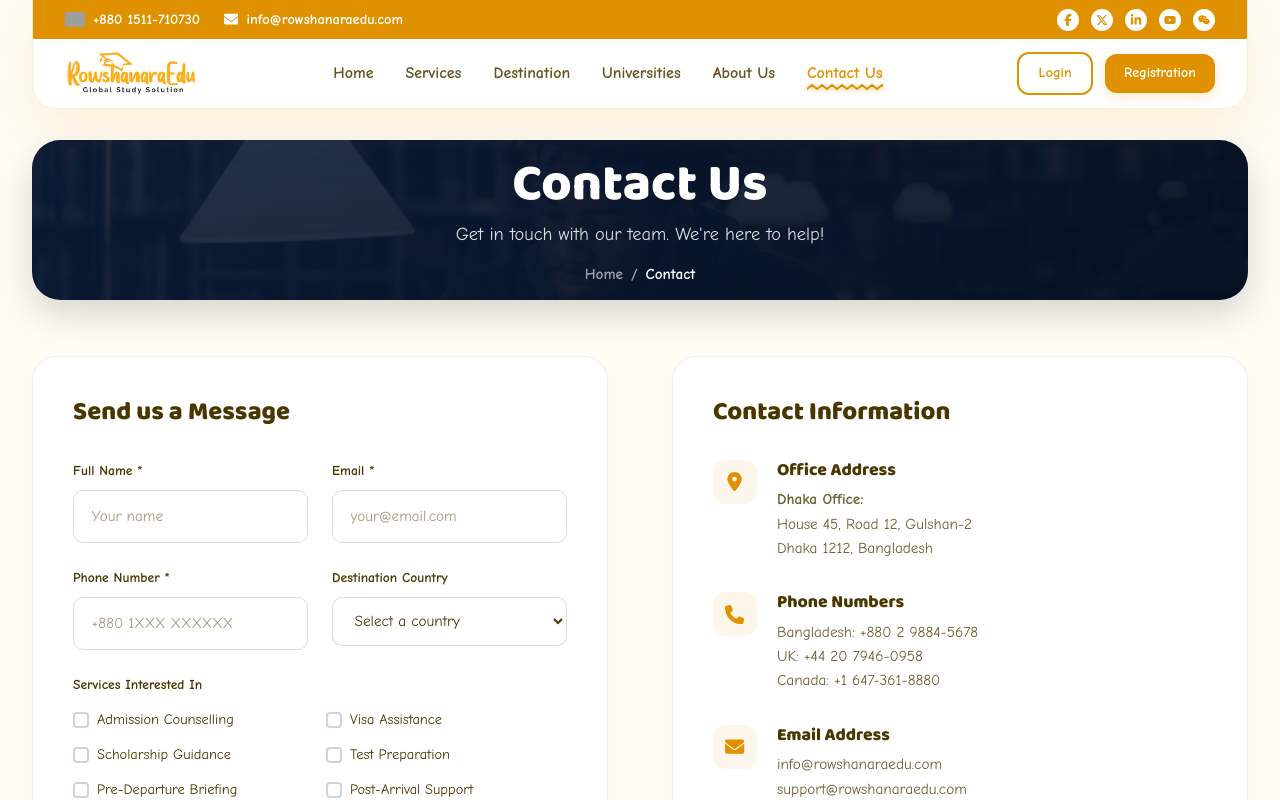
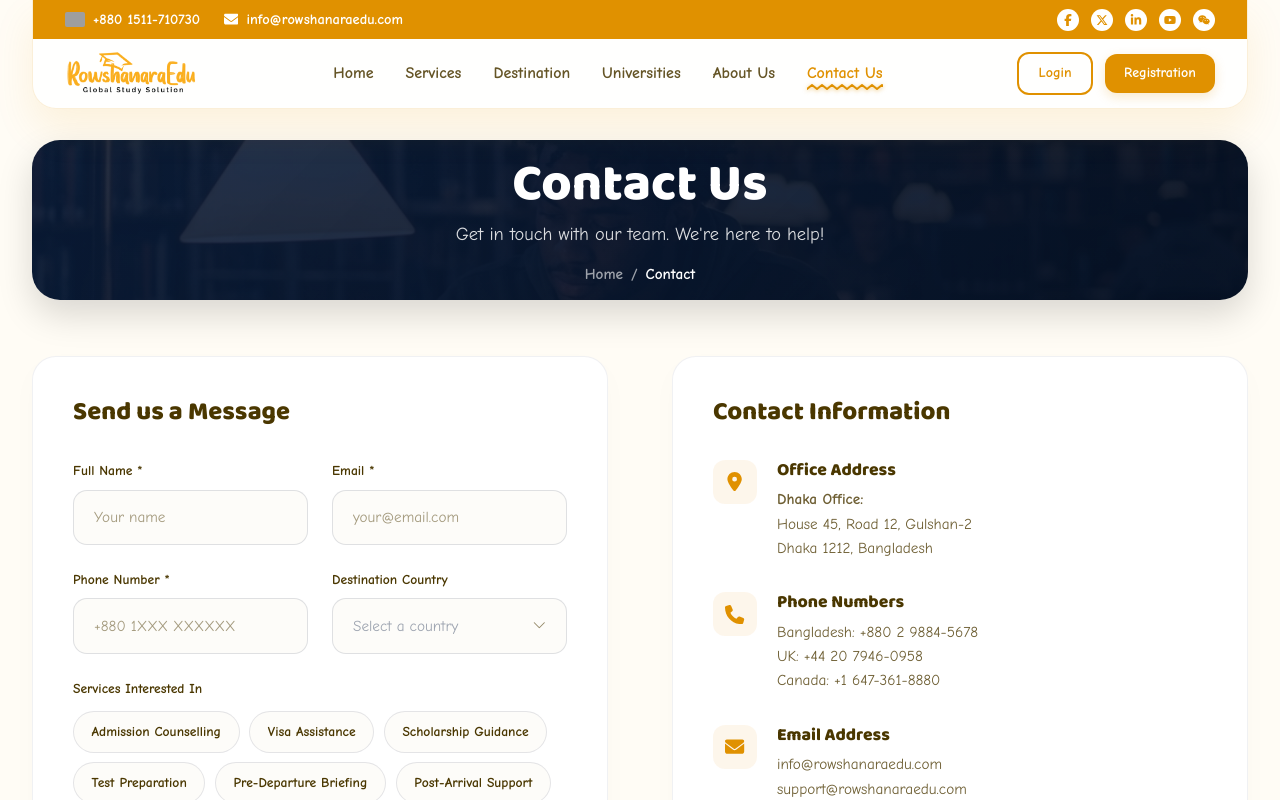
Before and after one commit to princeshiamofficial/Rowshanara-Edu, a Next.js app: page /contact in a window 1280 px wide. Shown: the top 800 px of the page. Built offline with nearby package versions, Linux system fonts and the light colour scheme; grey boxes are pictures that could not be loaded.

Commit message:
design(contact): replace native select with custom modern dropdown in ContactForm

```diff
--- a/src/components/contact/ContactForm.tsx
+++ b/src/components/contact/ContactForm.tsx
@@ -13,6 +13,7 @@ export default function ContactForm() {
     message: ""
   });
   const [submitted, setSubmitted] = useState(false);
+  const [isDropdownOpen, setIsDropdownOpen] = useState(false);
 
   const handleSubmit = (e: React.FormEvent) => {
     e.preventDefault();
@@ -52,6 +53,40 @@ export default function ContactForm() {
     "Pre-Departure Briefing",
     "Post-Arrival Support"
   ];
+
+  const countriesList = [
+    "United Kingdom",
+    "United States",
+    "Canada",
+    "Australia",
+    "Germany",
+    "Malaysia"
+  ];
+
+  const inputStyle: React.CSSProperties = {
+    width: "100%",
+    padding: "0.9rem 1.25rem",
+    borderRadius: "14px",
+    border: "1px solid rgba(10, 28, 58, 0.12)",
+    background: "#fdfcf9",
+    fontSize: "0.95rem",
+    color: "var(--text)",
+    outline: "none",
+    transition: "all 0.3s ease",
+    fontFamily: "inherit"
+  };
+
+  const handleFocus = (e: React.FocusEvent<HTMLInputElement | HTMLTextAreaElement | HTMLSelectElement>) => {
+    e.currentTarget.style.borderColor = "var(--primary)";
+    e.currentTarget.style.background = "white";
+    e.currentTarget.style.boxShadow = "0 0 0 4px rgba(224, 145, 0, 0.12)";
+  };
+
+  const handleBlur = (e: React.FocusEvent<HTMLInputElement | HTMLTextAreaElement | HTMLSelectElement>) => {
+    e.currentTarget.style.borderColor = "rgba(10, 28, 58, 0.12)";
+    e.currentTarget.style.background = "#fdfcf9";
+    e.currentTarget.style.boxShadow = "none";
+  };
 
   return (
     <div style={{
@@ -102,16 +137,9 @@ export default function ContactForm() {
                 placeholder="Your name"
                 value={formData.name}
                 onChange={e => setFormData({ ...formData, name: e.target.value })}
-                style={{
-                  padding: "0.85rem 1.1rem",
-                  borderRadius: "10px",
-                  border: "1px solid rgba(10, 28, 58, 0.15)",
-                  fontSize: "0.95rem",
-                  outline: "none",
-                  transition: "all 0.3s"
-                }}
-                onFocus={e => e.currentTarget.style.borderColor = "var(--primary)"}
-                onBlur={e => e.currentTarget.style.borderColor = "rgba(10, 28, 58, 0.15)"}
+                style={inputStyle}
+                onFocus={handleFocus}
+                onBlur={handleBlur}
               />
             </div>
             <div style={{ display: "flex", flexDirection: "column", gap: "0.5rem" }}>
@@ -122,16 +150,9 @@ export default function ContactForm() {
                 placeholder="your@email.com"
                 value={formData.email}
                 onChange={e => setFormData({ ...formData, email: e.target.value })}
-                style={{
-                  padding: "0.85rem 1.1rem",
-                  borderRadius: "10px",
-                  border: "1px solid rgba(10, 28, 58, 0.15)",
-                  fontSize: "0.95rem",
-                  outline: "none",
-                  transition: "all 0.3s"
-                }}
-                onFocus={e => e.currentTarget.style.borderColor = "var(--primary)"}
-                onBlur={e => e.currentTarget.style.borderColor = "rgba(10, 28, 58, 0.15)"}
+                style={inputStyle}
+                onFocus={handleFocus}
+                onBlur={handleBlur}
               />
             </div>
           </div>
@@ -150,90 +171,164 @@ export default function ContactForm() {
                 placeholder="+880 1XXX XXXXXX"
                 value={formData.phone}
                 onChange={e => setFormData({ ...formData, phone: e.target.value })}
-                style={{
-                  padding: "0.85rem 1.1rem",
-                  borderRadius: "10px",
-                  border: "1px solid rgba(10, 28, 58, 0.15)",
-                  fontSize: "0.95rem",
-                  outline: "none",
-                  transition: "all 0.3s"
-                }}
-                onFocus={e => e.currentTarget.style.borderColor = "var(--primary)"}
-                onBlur={e => e.currentTarget.style.borderColor = "rgba(10, 28, 58, 0.15)"}
+                style={inputStyle}
+                onFocus={handleFocus}
+                onBlur={handleBlur}
               />
             </div>
-            <div style={{ display: "flex", flexDirection: "column", gap: "0.5rem" }}>
+            <div style={{ display: "flex", flexDirection: "column", gap: "0.5rem", position: "relative" }}>
               <label style={{ fontSize: "0.85rem", fontWeight: 700, color: "var(--text)" }}>Destination Country</label>
-              <select
-                value={formData.country}
-                onChange={e => setFormData({ ...formData, country: e.target.value })}
+              <div
+                onClick={() => setIsDropdownOpen(!isDropdownOpen)}
                 style={{
-                  padding: "0.85rem 1.1rem",
-                  borderRadius: "10px",
-                  border: "1px solid rgba(10, 28, 58, 0.15)",
-                  fontSize: "0.95rem",
-                  outline: "none",
-                  background: "white",
-                  cursor: "pointer"
+                  ...inputStyle,
+                  cursor: "pointer",
+                  display: "flex",
+                  justifyContent: "space-between",
+                  alignItems: "center",
+                  borderColor: isDropdownOpen ? "var(--primary)" : "rgba(10, 28, 58, 0.12)",
+                  background: isDropdownOpen ? "white" : "#fdfcf9",
+                  boxShadow: isDropdownOpen ? "0 0 0 4px rgba(224, 145, 0, 0.12)" : "none"
                 }}
               >
-                <option value="">Select a country</option>
-                <option value="United Kingdom">United Kingdom</option>
-                <option value="United States">United States</option>
-                <option value="Canada">Canada</option>
-                <option value="Australia">Australia</option>
-                <option value="Germany">Germany</option>
-                <option value="Malaysia">Malaysia</option>
-              </select>
+                <span style={{ color: formData.country ? "var(--text)" : "#9ca3af" }}>
+                  {formData.country || "Select a country"}
+                </span>
+                <i className="bi bi-chevron-down" style={{
+                  fontSize: "0.85rem",
+                  transition: "transform 0.3s ease",
+                  transform: isDropdownOpen ? "rotate(180deg)" : "rotate(0deg)",
+                  color: "var(--text)",
+                  opacity: 0.6
+                }}></i>
+              </div>
+
+              {isDropdownOpen && (
+                <>
+                  <div
+                    onClick={() => setIsDropdownOpen(false)}
+                    style={{
+                      position: "fixed",
+                      inset: 0,
+                      zIndex: 999
+                    }}
+                  />
+                  <div style={{
+                    position: "absolute",
+                    top: "100%",
+                    left: 0,
+                    right: 0,
+                    marginTop: "0.5rem",
+                    background: "white",
+                    borderRadius: "14px",
+                    border: "1px solid rgba(10, 28, 58, 0.08)",
+                    boxShadow: "0 10px 30px rgba(0, 0, 0, 0.08)",
+                    zIndex: 1000,
+                    overflow: "hidden",
+                    padding: "0.4rem 0"
+                  }}>
+                    <div
+                      onClick={() => {
+                        setFormData({ ...formData, country: "" });
+                        setIsDropdownOpen(false);
+                      }}
+                      style={{
+                        padding: "0.75rem 1.25rem",
+                        fontSize: "0.95rem",
+                        cursor: "pointer",
+                        color: "#9ca3af",
+                        transition: "all 0.2s"
+                      }}
+                      onMouseEnter={e => e.currentTarget.style.background = "#fdfcf9"}
+                      onMouseLeave={e => e.currentTarget.style.background = "transparent"}
+                    >
+                      Select a country
+                    </div>
+                    {countriesList.map((country, cIdx) => {
+                      const isSelected = formData.country === country;
+                      return (
+                        <div
+                          key={cIdx}
+                          onClick={() => {
+                            setFormData({ ...formData, country: country });
+                            setIsDropdownOpen(false);
+                          }}
+                          style={{
+                            padding: "0.75rem 1.25rem",
+                            fontSize: "0.95rem",
+                            cursor: "pointer",
+                            fontWeight: isSelected ? 700 : 500,
+                            color: isSelected ? "var(--primary)" : "var(--text)",
+                            background: isSelected ? "rgba(224, 145, 0, 0.06)" : "transparent",
+                            display: "flex",
+                            justifyContent: "space-between",
+                            alignItems: "center",
+                            transition: "all 0.2s"
+                          }}
+                          onMouseEnter={e => {
+                            if (!isSelected) e.currentTarget.style.background = "#fdfcf9";
+                          }}
+                          onMouseLeave={e => {
+                            if (!isSelected) e.currentTarget.style.background = "transparent";
+                          }}
+                        >
+                          <span>{country}</span>
+                          {isSelected && <FaCheck style={{ fontSize: "0.8rem", color: "var(--primary)" }} />}
+                        </div>
+                      );
+                    })}
+                  </div>
+                </>
+              )}
             </div>
           </div>
 
-          {/* Services Checkboxes */}
+          {/* Services Pill Tags */}
           <div style={{ display: "flex", flexDirection: "column", gap: "0.75rem" }}>
             <span style={{ fontSize: "0.85rem", fontWeight: 700, color: "var(--text)" }}>Services Interested In</span>
             <div style={{
-              display: "grid",
-              gridTemplateColumns: "1fr 1fr",
-              gap: "0.75rem"
+              display: "flex",
+              flexWrap: "wrap",
+              gap: "0.6rem"
             }}>
               {servicesList.map((service, idx) => {
                 const isChecked = formData.services.includes(service);
                 return (
-                  <label key={idx} style={{
-                    display: "flex",
-                    alignItems: "center",
-                    gap: "0.5rem",
-                    fontSize: "0.9rem",
-                    color: "var(--text)",
-                    cursor: "pointer"
-                  }}>
-                    <input
-                      type="checkbox"
-                      checked={isChecked}
-                      onChange={() => handleServiceChange(service)}
-                      style={{
-                        position: "absolute",
-                        opacity: 0,
-                        width: 0,
-                        height: 0
-                      }}
-                    />
-                    <div style={{
-                      width: "16px",
-                      height: "16px",
-                      borderRadius: "4px",
-                      border: isChecked ? "1px solid var(--primary)" : "2px solid #cbd5e1",
-                      backgroundColor: isChecked ? "var(--primary)" : "transparent",
-                      display: "flex",
+                  <button
+                    key={idx}
+                    type="button"
+                    onClick={() => handleServiceChange(service)}
+                    style={{
+                      padding: "0.55rem 1.1rem",
+                      borderRadius: "100px",
+                      border: isChecked ? "1.5px solid var(--primary)" : "1.5px solid rgba(10, 28, 58, 0.1)",
+                      backgroundColor: isChecked ? "rgba(224, 145, 0, 0.08)" : "#fdfcf9",
+                      color: isChecked ? "var(--primary)" : "var(--text)",
+                      fontSize: "0.85rem",
+                      fontWeight: 700,
+                      cursor: "pointer",
+                      transition: "all 0.2s ease",
+                      fontFamily: "inherit",
+                      display: "inline-flex",
                       alignItems: "center",
-                      justifyContent: "center",
-                      flexShrink: 0,
-                      transition: "all 0.2s"
-                    }}>
-                      {isChecked && <FaCheck style={{ fontSize: "0.6rem", color: "white" }} />}
-                    </div>
+                      gap: "0.4rem"
+                    }}
+                    onMouseEnter={e => {
+                      if (!isChecked) {
+                        e.currentTarget.style.borderColor = "var(--primary)";
+                        e.currentTarget.style.background = "rgba(224, 145, 0, 0.03)";
+                      }
+                    }}
+                    onMouseLeave={e => {
+                      if (!isChecked) {
+                        e.currentTarget.style.borderColor = "rgba(10, 28, 58, 0.1)";
+                        e.currentTarget.style.background = "#fdfcf9";
+                      }
+                    }}
+                  >
+                    {isChecked && <FaCheck style={{ fontSize: "0.75rem" }} />}
                     {service}
-                  </label>
+                  </button>
                 );
               })}
             </div>
@@ -249,26 +344,20 @@ export default function ContactForm() {
               value={formData.message}
               onChange={e => setFormData({ ...formData, message: e.target.value })}
               style={{
-                padding: "0.85rem 1.1rem",
-                borderRadius: "10px",
-                border: "1px solid rgba(10, 28, 58, 0.15)",
-                fontSize: "0.95rem",
-                outline: "none",
-                resize: "none",
-                fontFamily: "inherit",
-                transition: "all 0.3s"
+                ...inputStyle,
+                resize: "none"
               }}
-              onFocus={e => e.currentTarget.style.borderColor = "var(--primary)"}
-              onBlur={e => e.currentTarget.style.borderColor = "rgba(10, 28, 58, 0.15)"}
+              onFocus={handleFocus}
+              onBlur={handleBlur}
             />
           </div>
 
           {/* Submit Button */}
           <button type="submit" style={{
-            background: "#1c7ed6",
+            background: "linear-gradient(135deg, var(--primary) 0%, var(--primary-hover) 100%)",
             color: "white",
-            padding: "0.9rem",
-            borderRadius: "12px",
+            padding: "0.95rem",
+            borderRadius: "14px",
             border: "none",
             fontWeight: 700,
             fontSize: "1rem",
@@ -276,11 +365,19 @@ export default function ContactForm() {
             display: "flex",
             alignItems: "center",
             justifyContent: "center",
-            gap: "0.5rem",
-            transition: "all 0.2s"
+            gap: "0.6rem",
+            boxShadow: "0 8px 20px rgba(224, 145, 0, 0.18)",
+            transition: "all 0.3s ease",
+            fontFamily: "inherit"
           }}
-          onMouseEnter={e => e.currentTarget.style.background = "#1971c2"}
-          onMouseLeave={e => e.currentTarget.style.background = "#1c7ed6"}>
+          onMouseEnter={e => {
+            e.currentTarget.style.transform = "translateY(-2px)";
+            e.currentTarget.style.boxShadow = "0 12px 25px rgba(224, 145, 0, 0.28)";
+          }}
+          onMouseLeave={e => {
+            e.currentTarget.style.transform = "translateY(0)";
+            e.currentTarget.style.boxShadow = "0 8px 20px rgba(224, 145, 0, 0.18)";
+          }}>
             <FaPaperPlane /> Send Message
           </button>
         </form>
```
